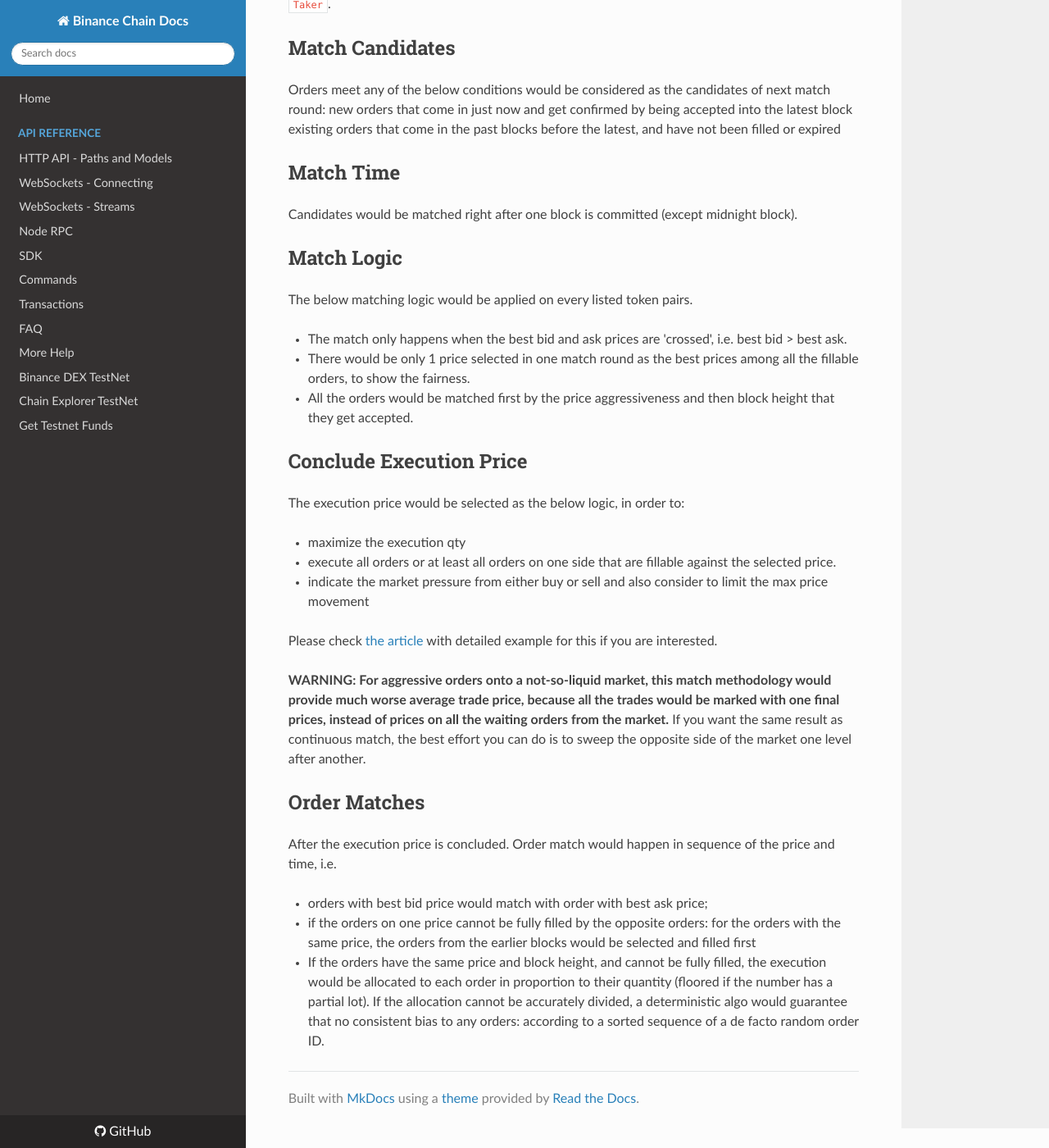
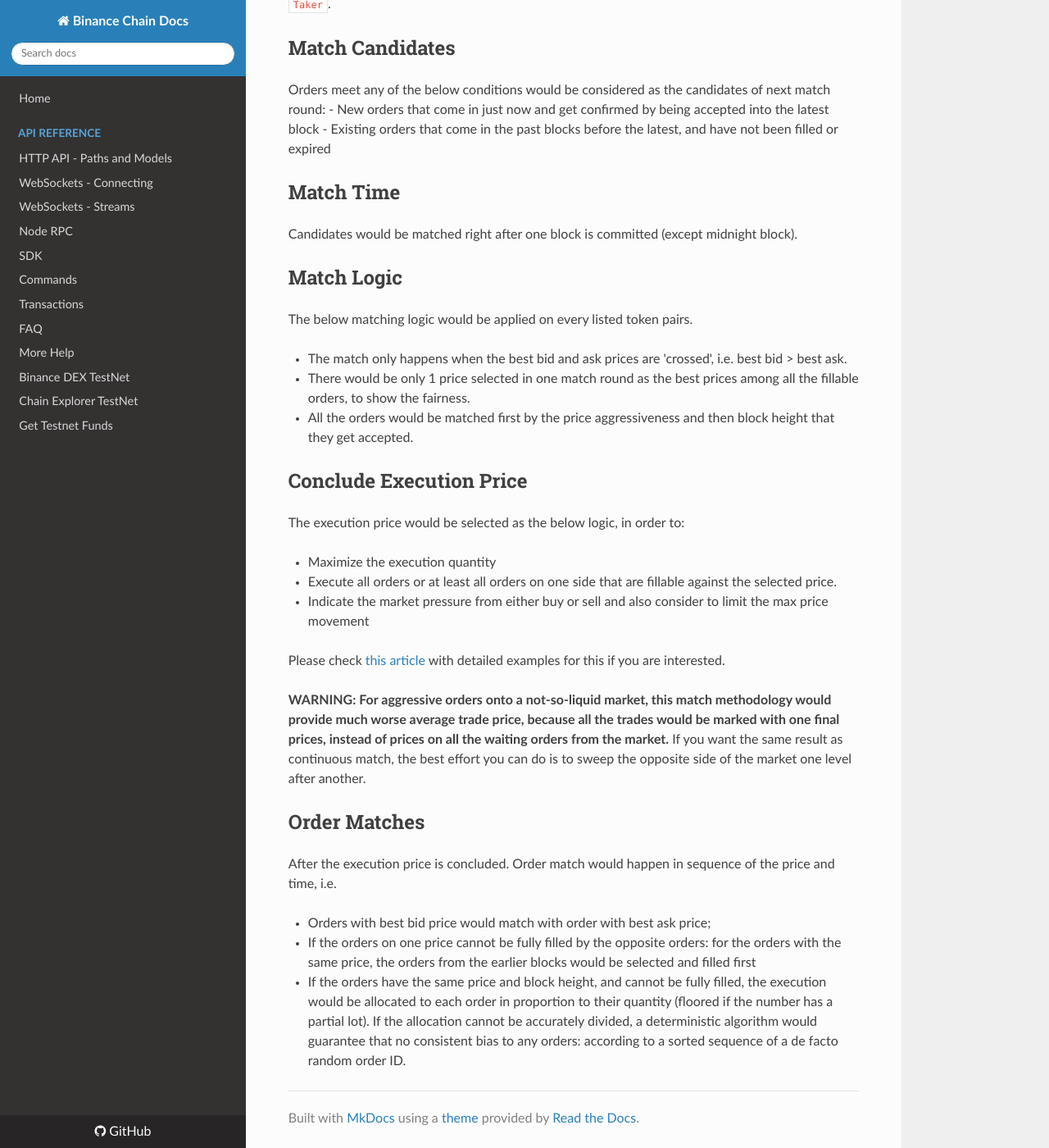
Before and after one commit to yash-sharma1/docs-site, an MkDocs documentation site: the page built from docs/match.md, in a window 1280 px wide and 1400 px high, scrolled down 216 px. Shown: the whole window at 82% size. Built offline with MkDocs 1.6.1, drawn with Linux system fonts in a browser that asks for light colours; nearby versions of some CDN libraries.

Commit message:
Fix typo in match.md

```diff
--- a/docs/match.md
+++ b/docs/match.md
@@ -6,8 +6,8 @@
 ## Match Candidates
 
 Orders meet any of the below conditions would be considered as the candidates of next match round:
-new orders that come in just now and get confirmed by being accepted into the latest block
-existing orders that come in the past blocks before the latest, and have not been filled or expired
+- New orders that come in just now and get confirmed by being accepted into the latest block
+- Existing orders that come in the past blocks before the latest, and have not been filled or expired
 
 ## Match Time
 
@@ -28,21 +28,21 @@
 
 The execution price would be selected as the below logic, in order to:
 
-- maximize the execution qty
-- execute all orders or at least all orders on one side that are fillable against the selected price.
-- indicate the market pressure from either buy or sell and also consider to limit the max price movement
+- Maximize the execution quantity
+- Execute all orders or at least all orders on one side that are fillable against the selected price.
+- Indicate the market pressure from either buy or sell and also consider to limit the max price movement
 
-Please check [the article](match-examples.md) with detailed example for this if you are interested.
+Please check [this article](match-examples.md) with detailed examples for this if you are interested.
 
 **WARNING: For aggressive orders onto a not-so-liquid market, this match methodology would provide much worse average trade price, because all the trades would be marked with one final prices, instead of prices on all the waiting orders from the market.** If you want the same result as continuous match, the best effort you can do is to sweep the opposite side of the market one level after another.
 
 ## Order Matches
 After the execution price is concluded. Order match would happen in sequence of the price and time, i.e.
 
-- orders with best bid price would match with order with best ask price;
-- if the orders on one price cannot be fully filled by the opposite orders:
+- Orders with best bid price would match with order with best ask price;
+- If the orders on one price cannot be fully filled by the opposite orders:
 for the orders with the same price, the orders from the earlier blocks would be selected and filled first
 - If the orders have the same price and block height, and cannot be fully filled, the execution
 would be allocated to each order in proportion to their quantity (floored if the number has a partial lot).
-If the allocation cannot be accurately divided, a deterministic algo would guarantee that no consistent
+If the allocation cannot be accurately divided, a deterministic algorithm would guarantee that no consistent
 bias to any orders: according to a sorted sequence of a de facto random order ID.
```
